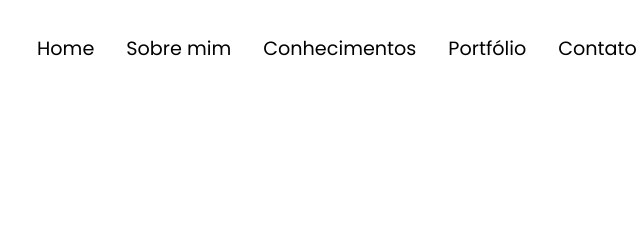
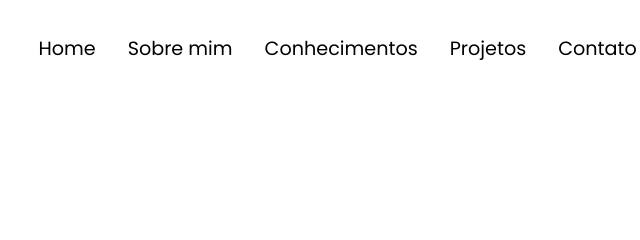
Before and after one commit to Alexandre192001/portfolio-new, a website: page index.html in a window 1280 px wide. Shown: the top 240 px of the page, 560-1200 px from the left. Drawn offline with nearby package versions, Linux system fonts and the light colour scheme.

Commit message:
alteracao name projetos

```diff
--- a/index.html
+++ b/index.html
@@ -21,7 +21,7 @@
                 <a href="#home">Home</a>
                 <a href="#sobremim">Sobre mim</a>
                 <a href="#conhecimentos">Conhecimentos</a>
-                <a href="#portfolio">Portfólio</a>
+                <a href="#projetos">Projetos</a>
                 <a href="#contato">Contato</a>
                 <i class="bi bi-moon-stars-fill"></i>
             </div>
@@ -116,10 +116,10 @@
                 </div>
             </section>
 
-            <section class="container-portfolio" id="portfolio">
+            <section class="container-portfolio" id="projetos">
 
                 <div class="info-sections" data-anime="bottom">
-                    <h1 class="title-portfolio">Portfólio</h1>
+                    <h1 class="title-portfolio">Projetos</h1>
                     <p class="description-portfolio">Projetos Desenvolvidos</p>
                 </div>
 
```
